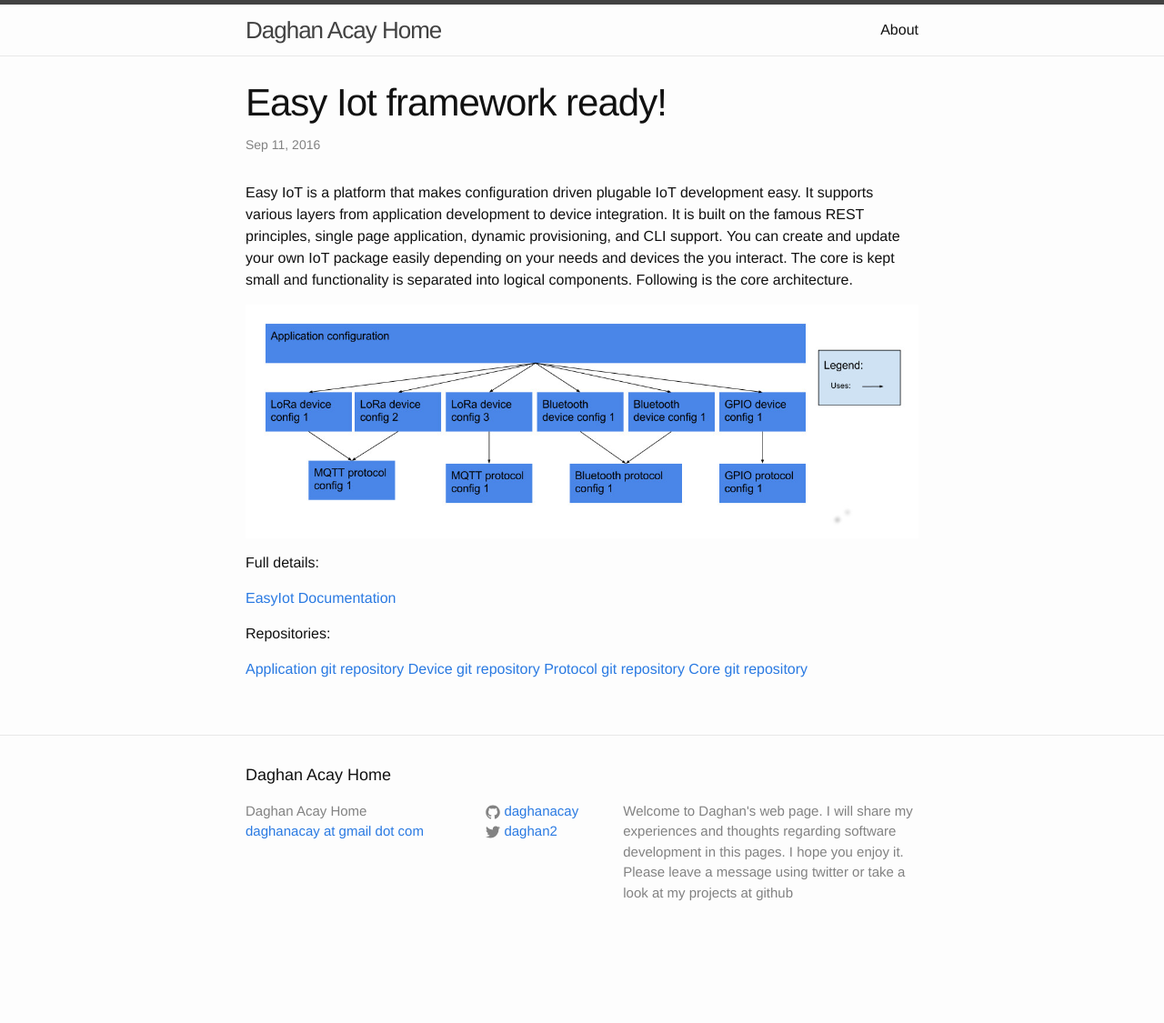
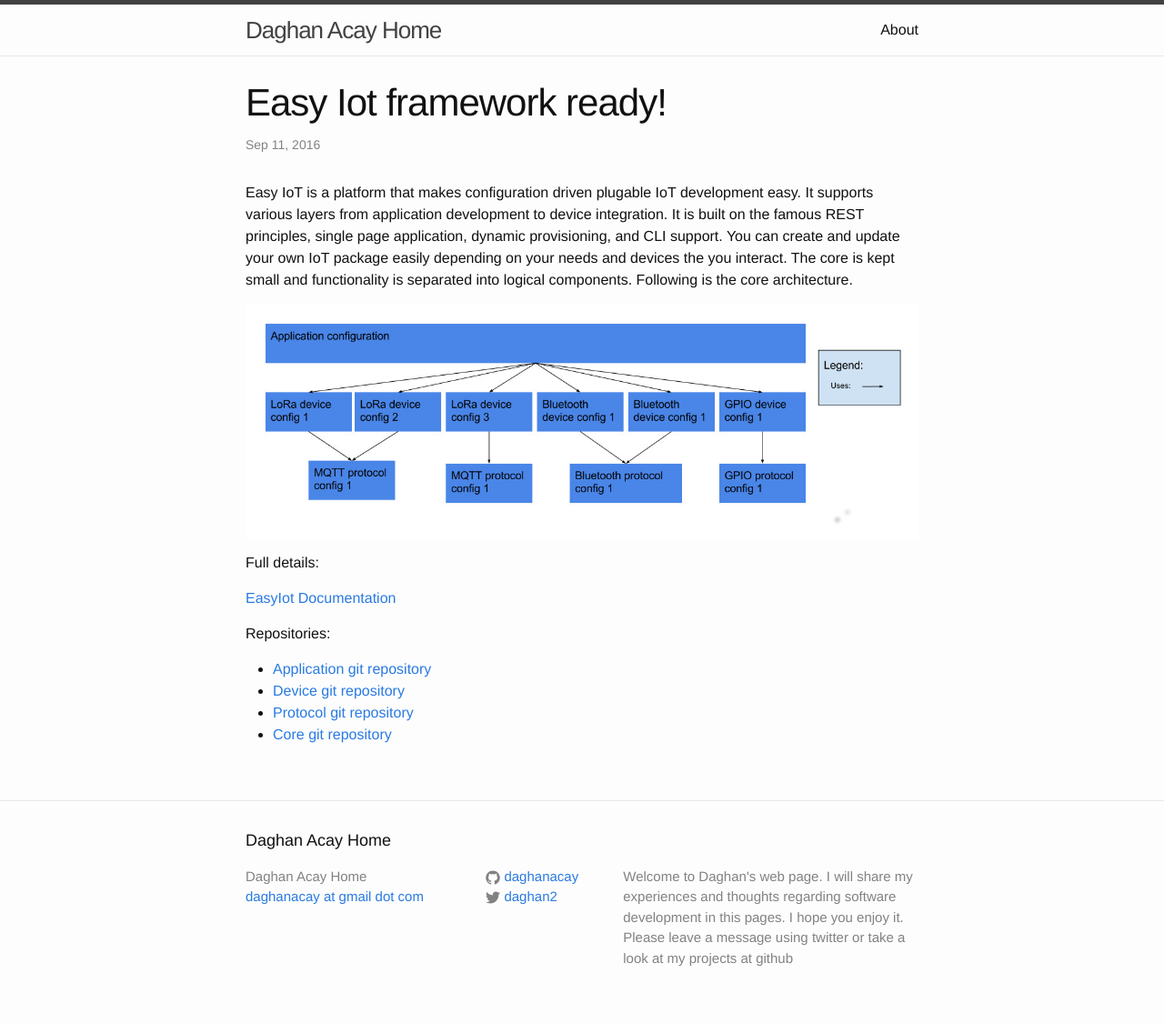
Before and after one commit to daghanacay/daghanacay.github.io, a Jekyll site: the page built from _posts/2016-09-11-EasyIotReady.md, in a window 1280 px wide. Shown: the whole page at 91% size. Built offline with Jekyll 4.4.1, drawn with Linux system fonts in a browser that asks for light colours; before the commit the page ends 1053 px from its top, so only the background shows below that.

Commit message:
cleaning up the page

```diff
--- a/_posts/2016-09-11-EasyIotReady.md
+++ b/_posts/2016-09-11-EasyIotReady.md
@@ -14,7 +14,7 @@ Full details:
 
 Repositories:
 
-[Application git repository](https://github.com/daghanacay/com.easyiot.application)
-[Device git repository](https://github.com/daghanacay/com.easyiot.device)
-[Protocol git repository](https://github.com/daghanacay/com.easyiot.protocol)
-[Core git repository](https://github.com/daghanacay/com.easyiot.core)
+* [Application git repository](https://github.com/daghanacay/com.easyiot.application)
+* [Device git repository](https://github.com/daghanacay/com.easyiot.device)
+* [Protocol git repository](https://github.com/daghanacay/com.easyiot.protocol)
+* [Core git repository](https://github.com/daghanacay/com.easyiot.core)
```
